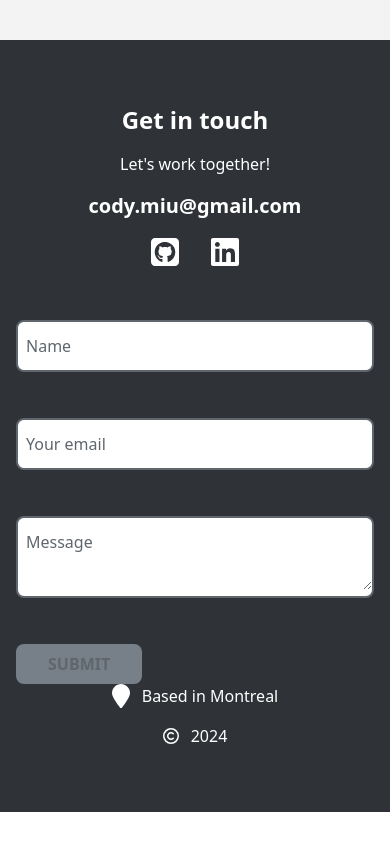
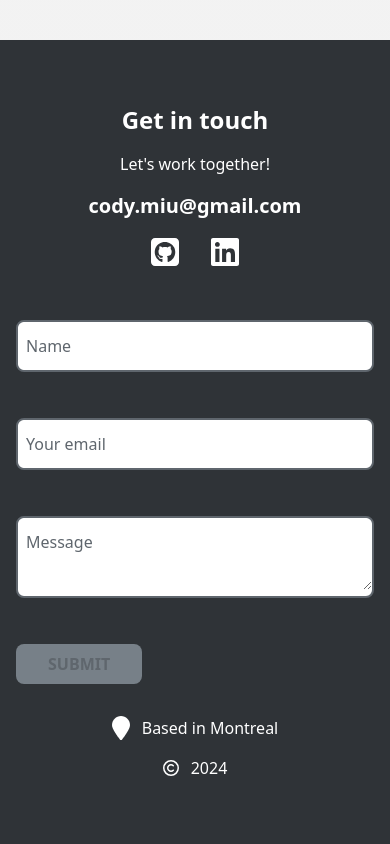
Before and after one commit to Cody06/Portfolio, a Next.js app: page / in a window 390 px wide. Shown: the part 4326-5170 px from the top of the page. Before the commit the page ends 5138 px from the top, so only its background shows below. Built offline with nearby package versions, Linux system fonts and the light colour scheme.

Commit message:
Minor UI fix

```diff
--- a/src/components/Home/components/Footer.tsx
+++ b/src/components/Home/components/Footer.tsx
@@ -113,7 +113,7 @@ export default function Footer() {
                         disabled={isDisabled}
                     />
                 </form>
-                <div className="col-span-1 md:col-span-2 flex flex-col gap-y-4 text-center">
+                <div className="col-span-1 md:col-span-2 flex flex-col gap-y-4 pt-8 md:pt-0 text-center">
                     <span className="space-x-3">
                         <FontAwesomeIcon icon={faLocationPin} className="fa-xl" />
                         <span>Based in Montreal</span>
```
